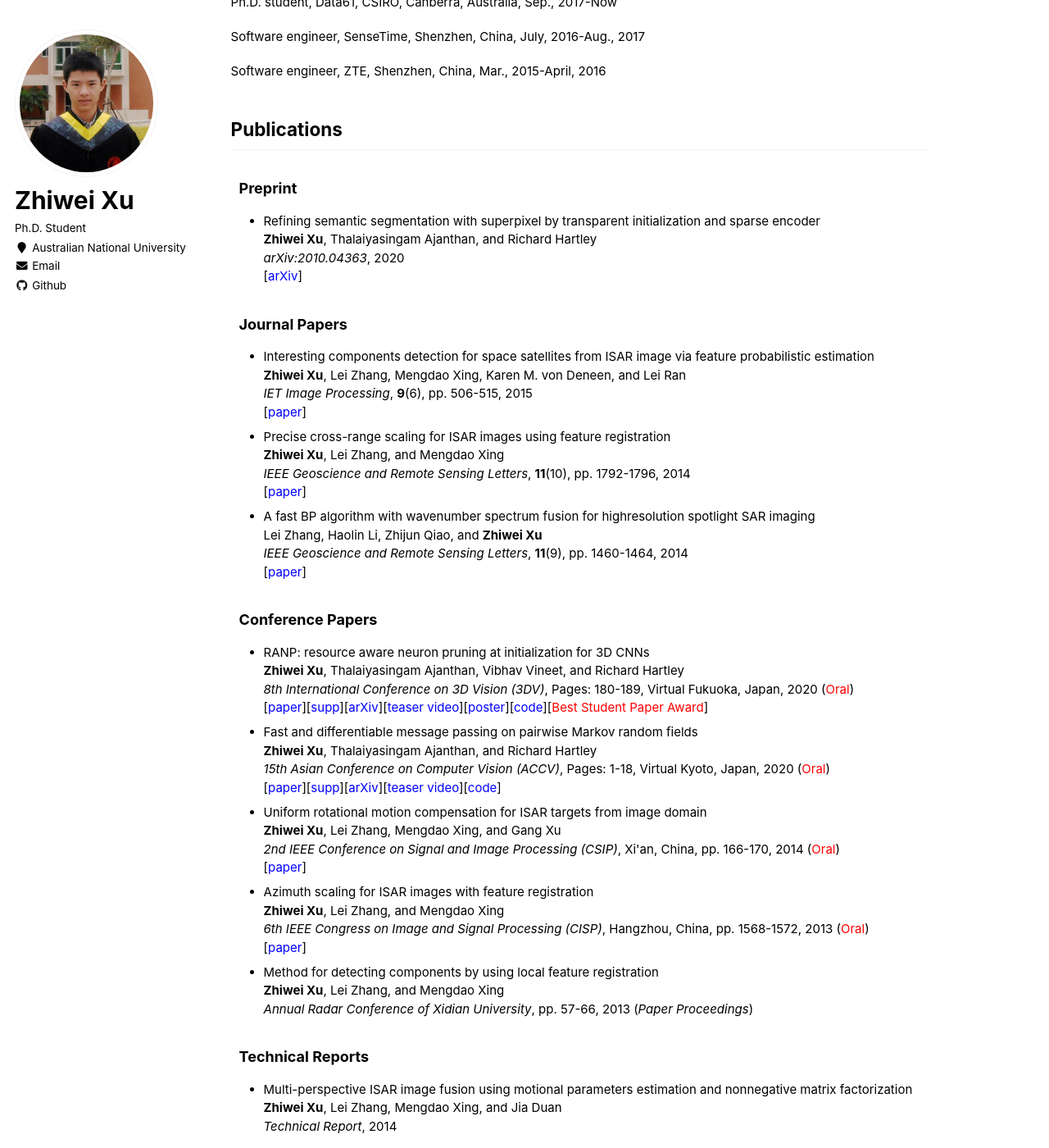
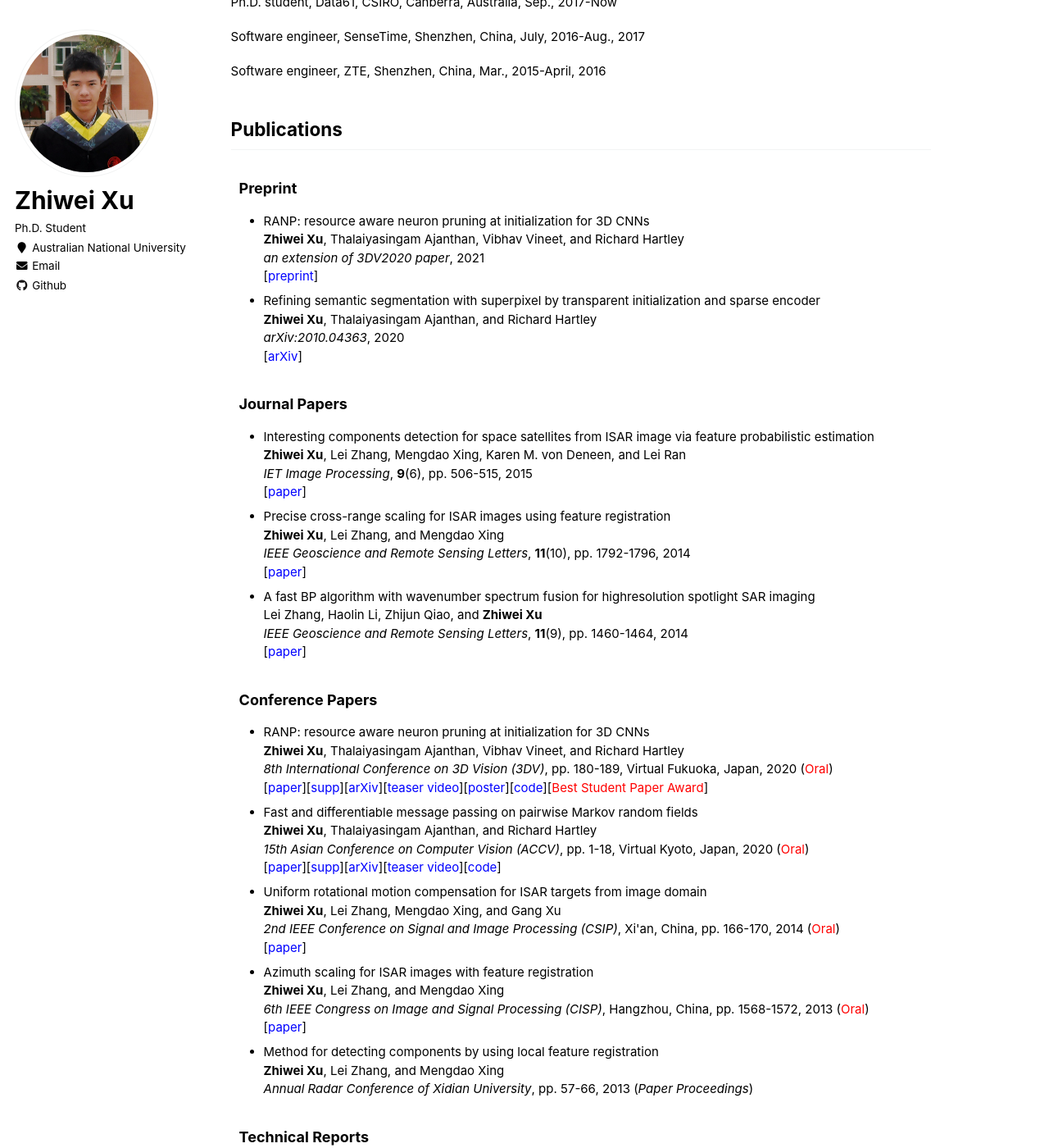
Before and after one commit to zwxu064/zwxu064.github.io, a Jekyll site: the page built from _pages/about.html, in a window 1280 px wide and 1400 px high, scrolled down 911 px. Shown: the whole window at 82% size. Built offline with Jekyll 4.4.1, drawn with Linux system fonts in a browser that asks for light colours; some of the changed text lies outside the part shown.

Commit message:
Adding RANP journal

```diff
--- a/_pages/about.html
+++ b/_pages/about.html
@@ -10,7 +10,7 @@ redirect_from:
 
 <p> Zhiwei is a Ph.D. candidate in computer vision and machine learning at the Australian National University under the supervision of <a style="color: inherit; text-decoration: underline;" href="http://users.cecs.anu.edu.au/~hartley/" target="_blank">Professor Richard Hartley</a> and <a style="color: inherit; text-decoration: underline;" href="https://tajanthan.github.io/" target="_blank">Dr. Thalaiyasingam Ajanthan</a>.
   His research interests include Markov random field optimization, semantic segmentation, stereo vision, and 3D neural network pruning.
-  Before that, he was focused on some industrial works in China, and studied in signal and image processing under the supervision of <a style="color: inherit; text-decoration: underline;" href="https://web.xidian.edu.cn/zhanglei/" target="_blank">Associate Professor Lei Zhang</a>, now at Sun Yat-Sen University, and  <a style="color: inherit; text-decoration: underline;" href="https://web.xidian.edu.cn/mdxing/" target="_blank">Professor Mengdao Xing</a> at Xidian University.
+  Before that, he was focused on some industrial works in China, and studied in signal and image processing under the supervision of <a style="color: inherit; text-decoration: underline;" href="https://web.xidian.edu.cn/zhanglei/" target="_blank">Associate Professor Lei Zhang</a>, now also at Sun Yat-Sen University, and  <a style="color: inherit; text-decoration: underline;" href="https://web.xidian.edu.cn/mdxing/" target="_blank">Professor Mengdao Xing</a> at Xidian University.
   He is currently living in the beautiful bush city, Canberra, the capital of Australia.</p>
 
 <h2 id="education">Education</h2>
@@ -48,7 +48,13 @@ redirect_from:
 <h2 id="publications">Publications</h2>
 <h3 class="tab">Preprint</h3>
   <ul>
-  <li><div>	Refining semantic segmentation with superpixel by transparent initialization and sparse encoder</div>
+  <li><div>RANP: resource aware neuron pruning at initialization for 3D CNNs</div>
+      <div><strong>Zhiwei Xu</strong>, Thalaiyasingam Ajanthan, Vibhav Vineet, and Richard Hartley</div>
+      <div><i>an extension of 3DV2020 paper</i>, 2021</div>
+      <div>[<a href="./files/RANP_journal.pdf" target="_blank">preprint</a>]</div>
+  </li>
+
+  <li><div>Refining semantic segmentation with superpixel by transparent initialization and sparse encoder</div>
       <div><strong>Zhiwei Xu</strong>, Thalaiyasingam Ajanthan, and Richard Hartley</div>
       <div><i>arXiv:2010.04363</i>, 2020</div>
       <div>[<a href="https://arxiv.org/abs/2010.04363" target="_blank">arXiv</a>]</div>
@@ -81,13 +87,13 @@ redirect_from:
   <ul>
   <li><div>RANP: resource aware neuron pruning at initialization for 3D CNNs</div>
       <div><strong>Zhiwei Xu</strong>, Thalaiyasingam Ajanthan, Vibhav Vineet, and Richard Hartley</div>
-      <div><i>8th International Conference on 3D Vision (3DV)</i>, Pages: 180-189, Virtual Fukuoka, Japan, 2020 (<span style="color:red">Oral</span>)</div>
+      <div><i>8th International Conference on 3D Vision (3DV)</i>, pp. 180-189, Virtual Fukuoka, Japan, 2020 (<span style="color:red">Oral</span>)</div>
       <div>[<a href="./files/RANP.pdf" target="_blank">paper</a>][<a href="./files/RANP_supp.pdf" target="_blank">supp</a>][<a href="https://arxiv.org/abs/2010.02488" target="_blank">arXiv</a>][<a href="https://www.youtube.com/watch?v=KadydhOJnBE&t=71s" target="_blank">teaser video</a>][<a href="https://bn1302files.storage.live.com/y4mWIjIxN9_5CKv26bp4qUefzUNf0gCtJp_7g5OwkXe9JoVyKO-AvkGHnkp4oH4DXiJOsjwvjOl5Fy55eF4umP-BPDw6IRqEDrdL-eLQF9P1EJJM6XrWsbHECHTMb_85DMCIappEaVgmkQIIIUbfQiKp7utp_IWM9nR_KtYul_c8zfj5lYkyPG-9mGz-hml-Nbh?width=10368&height=6912&cropmode=none" target="_blank">poster</a>][<a href="https://github.com/zwxu064/RANP.git" target="_blank">code</a>][<a href="./files/3DV2020_best_student_paper.pdf" target="_blank" style="color:#FF0000;">Best Student Paper Award</a>]</div>
   </li>
 
   <li><div>Fast and differentiable message passing on pairwise Markov random fields</div>
       <div><strong>Zhiwei Xu</strong>, Thalaiyasingam Ajanthan, and Richard Hartley</div>
-      <div><i>15th Asian Conference on Computer Vision (ACCV)</i>, Pages: 1-18, Virtual Kyoto, Japan, 2020 (<span style="color:red">Oral</span>)</div>
+      <div><i>15th Asian Conference on Computer Vision (ACCV)</i>, pp. 1-18, Virtual Kyoto, Japan, 2020 (<span style="color:red">Oral</span>)</div>
       <div>[<a href="./files/MPLayers.pdf" target="_blank">paper</a>][<a href="./files/MPLayers_supp.pdf" target="_blank">supp</a>][<a href="https://arxiv.org/abs/1910.10892" target="_blank">arXiv</a>][<a href="https://www.youtube.com/watch?v=ZM1SRlVu17E" target="_blank">teaser video</a>][<a href="https://github.com/zwxu064/MPLayers.git" target="_blank">code</a>]</div>
   </li>
 
```
Also changed, not shown: 1 other file.
